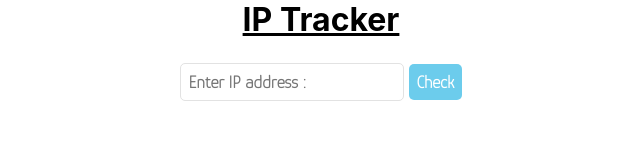
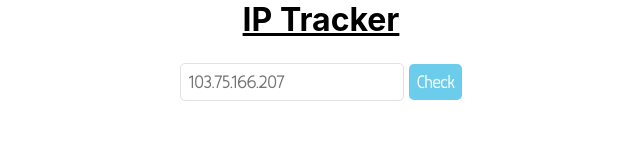
Before and after one commit to Ashish65649/Ip-React, a React (Create React App) app: page / in a window 1280 px wide. Shown: the top 160 px of the page, without its empty margins (319-959 px from the left). Built offline with nearby package versions, Linux system fonts and the light colour scheme.

Commit message:
First Commit

```diff
--- a/src/App.js
+++ b/src/App.js
@@ -18,7 +18,7 @@ function App() {
 
   const submitForm = (event) => {
     event.preventDefault();
-    fetch("http://localhost:8500/info?ip=" + ip)
+    fetch("https://ip-spring.herokuapp.com/info?ip=" + ip)
       .then((response) => response.json())
       .then((data) => {
         setShow(true);
@@ -46,7 +46,7 @@ function App() {
           value={ip}
           required
           onChange={(event) => setIp(event.target.value)}
-          placeholder="Enter IP address : "
+          placeholder="103.75.166.207"
         />
         <button type="submit">Check</button>
       </form>
```
